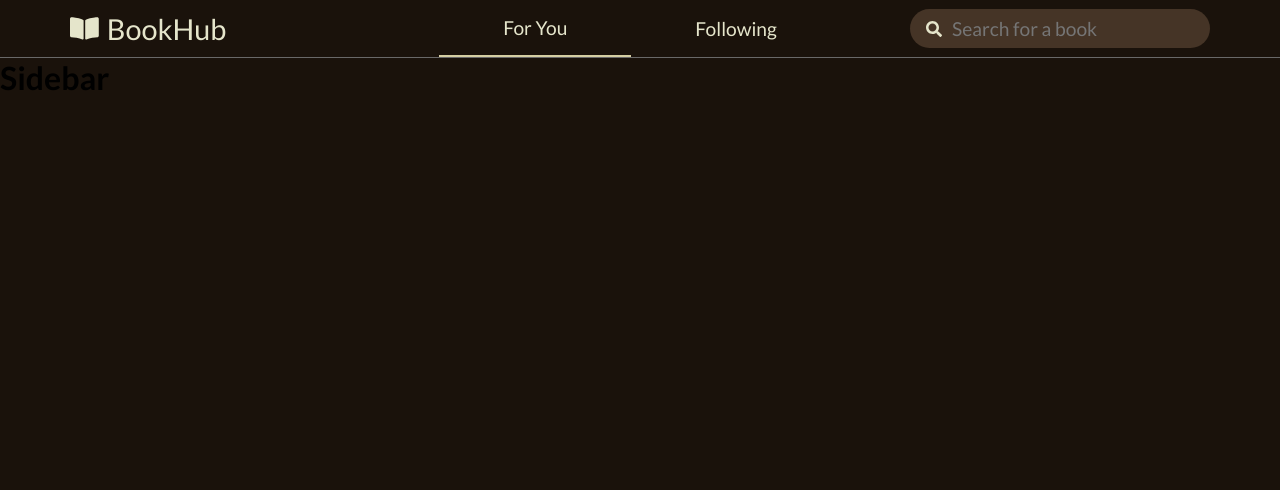
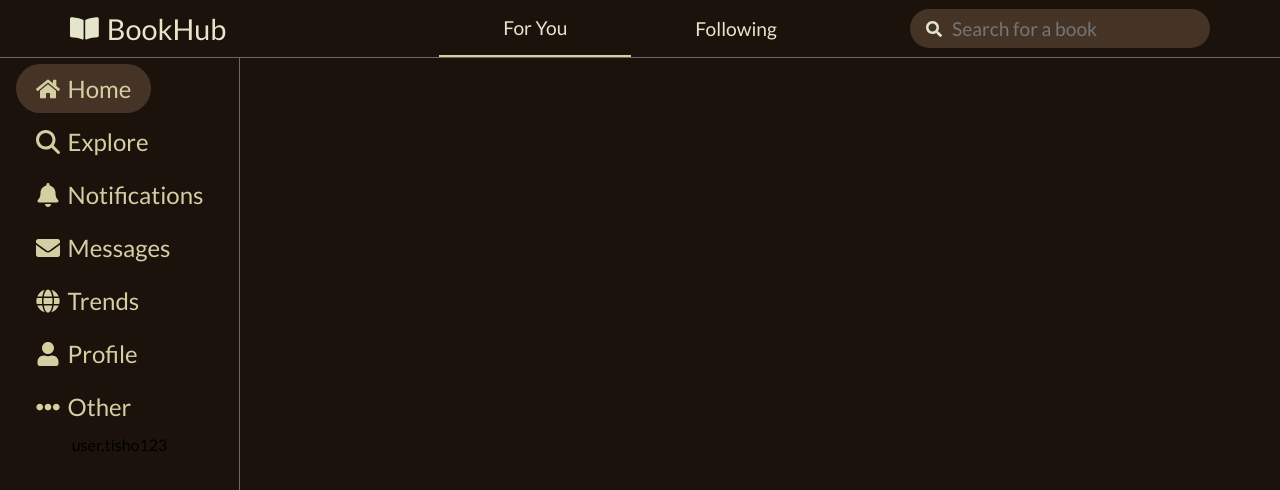
Before and after one commit to alikpashaevi/BookHub, a React (Vite) app in the folder client/: page / in a window 1280 px wide. Shown: the top 490 px of the page. Built offline with nearby package versions, Linux system fonts and the light colour scheme.

Commit message:
sidebar component

```diff
--- a/client/src/components/Header.css
+++ b/client/src/components/Header.css
@@ -4,6 +4,7 @@
   --third-color: #D5CEA3;
   --fourth-color: #E5E5CB;
   --tiny-border-color: #696868;
+  --hover-color: #453426;
 
   --biggest-font: 1.8rem;
   --big-font: 1.5rem;
@@ -11,8 +12,11 @@
 }
 
 nav {
+  background-color: var(--primary-color);
   display: flex;
-  position: sticky;
+  position: fixed;
+  width: 100%;
+  opacity: 100;
   color: var(--fourth-color);
   justify-content: space-between;
   padding: 0 70px;
--- a/client/src/components/Sidebar.css
+++ b/client/src/components/Sidebar.css
@@ -0,0 +1,55 @@
+:root {
+  --primary-color : #1A120B;
+  --secondary-color: #3C2A21;
+  --third-color: #D5CEA3;
+  --fourth-color: #E5E5CB;
+  --tiny-border-color: #696868;
+  --hover-color: #453426;
+
+  --biggest-font: 1.8rem;
+  --big-font: 1.5rem;
+  --medium-font: 1.2rem
+}
+
+aside {
+  display: flex;
+  width: 240px;
+  height: 100vh;
+  align-items: center;
+  flex-direction: column;
+  background-color: transparent;
+  border-right: solid 1px var(--tiny-border-color);
+  padding: 64px 0;
+}
+
+.sidebar-components {
+  color: var(--third-color);
+}
+
+.sidebar-components > .active {
+  background-color: var(--hover-color);
+  border: none;
+}
+
+.sidebar-component {
+
+  padding: 10px 20px;
+  border-radius: 30px;
+  font-size: var(--big-font);
+  cursor: pointer;
+  list-style: none;
+  margin-bottom: 4px;
+  width: fit-content;
+}
+
+.sidebar-component > a {
+  text-decoration: none;
+  color: var(--third-color);
+  display: flex;
+  align-items: center;
+  column-gap: 8px;
+}
+
+.sidebar-component:hover {
+  background-color: var(--hover-color);
+}
--- a/client/src/components/Sidebar.jsx
+++ b/client/src/components/Sidebar.jsx
@@ -1,10 +1,22 @@
 import React from 'react'
+import './Sidebar.css'
+import { FaBell, FaHome, FaEnvelope, FaUser, FaGlobe, FaEllipsisH } from "react-icons/fa";
+import { FaMagnifyingGlass } from "react-icons/fa6";
 
 const Sidebar = () => {
   return (
-    <sidebar>
-      <h1>Sidebar</h1>
-    </sidebar>
+    <aside>
+      <ul className='sidebar-components'>
+        <li className="sidebar-component active"><a href=""><FaHome />Home</a></li>
+        <li className="sidebar-component"><a href="/"><FaMagnifyingGlass />Explore</a></li>
+        <li className="sidebar-component"><a href="/"><FaBell />Notifications</a></li>
+        <li className="sidebar-component"><a href="/"><FaEnvelope />Messages</a></li>
+        <li className="sidebar-component"><a href="/"><FaGlobe />Trends</a></li>
+        <li className="sidebar-component"><a href="/"><FaUser />Profile</a></li>
+        <li className="sidebar-component"><a href="/"><FaEllipsisH />Other</a></li>
+      </ul>
+      <span className='sidebar-user'>user.tisho123</span>
+    </aside>
   )
 }
 
```
